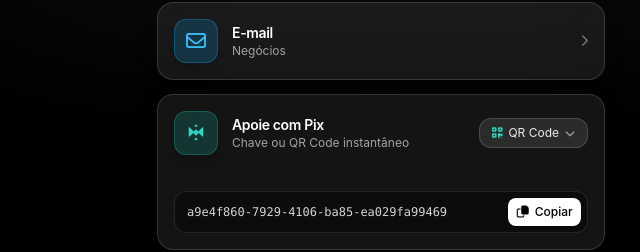
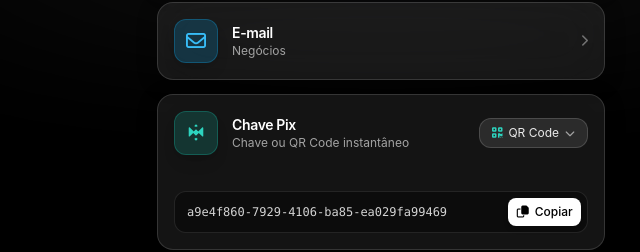
Before and after one commit to stefany203/gustas, a plain HTML site: page index.html in a window 1280 px wide. Shown: the part 454-706 px from the top of the page, 259-899 px from the left. Drawn offline with nearby package versions, Linux system fonts and the light colour scheme.

Commit message:
Change label from 'Apoie com Pix' to 'Chave Pix'

```diff
--- a/index.html
+++ b/index.html
@@ -309,7 +309,7 @@
                             </svg>
                         </div>
                         <div class="text-left">
-                            <span class="block text-sm font-semibold text-white tracking-tight">Apoie com Pix</span>
+                            <span class="block text-sm font-semibold text-white tracking-tight">Chave Pix</span>
                             <span class="block text-xs text-neutral-400">Chave ou QR Code instantâneo</span>
                         </div>
                     </div>
```
